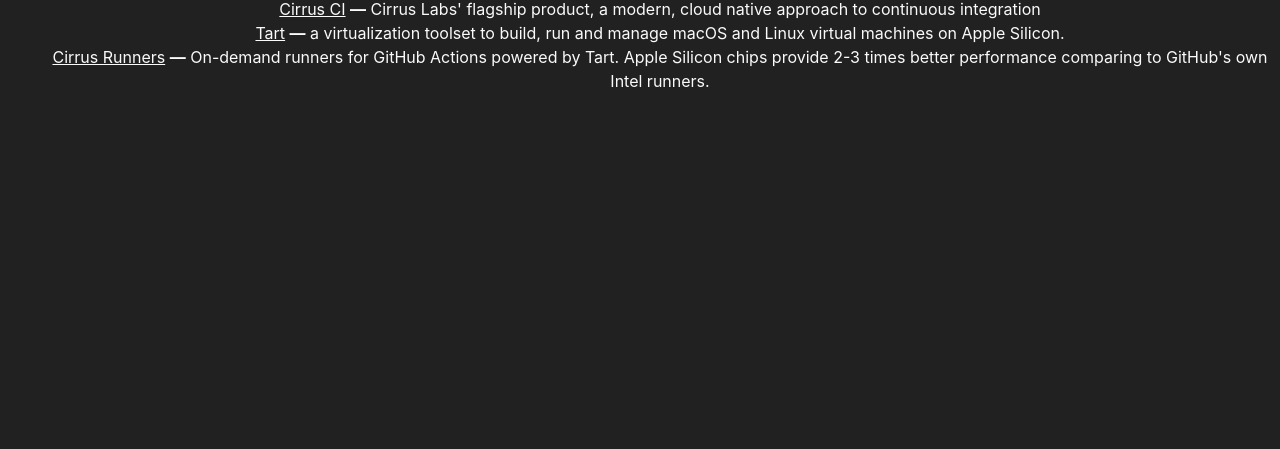
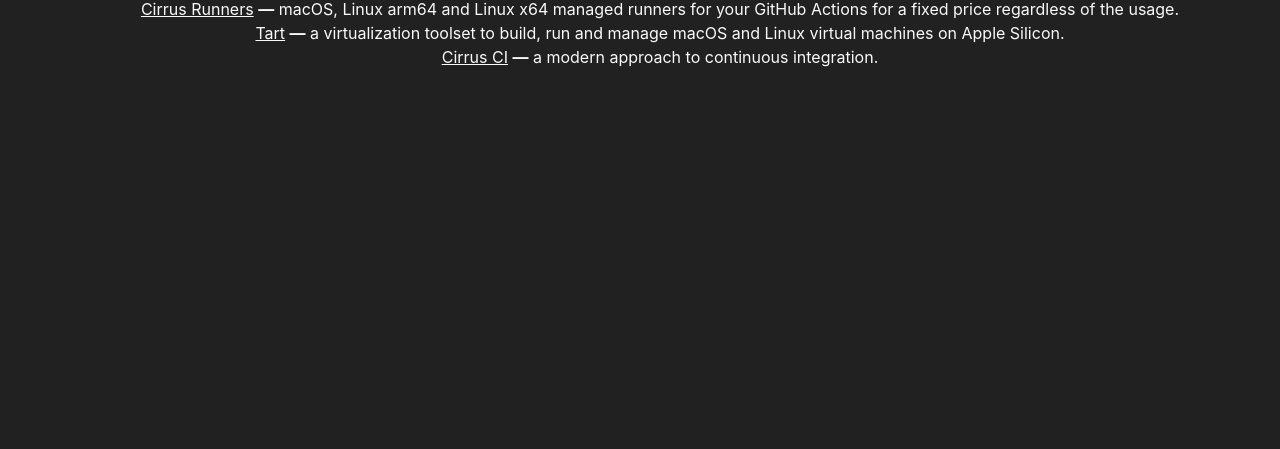
Before and after one commit to cirruslabs/cirruslabs.github.io, a plain HTML site: page index.html in a window 1280 px wide. Shown: the part 351-800 px from the top of the page. Drawn offline with nearby package versions, Linux system fonts and the light colour scheme.

Commit message:
Update index.html

```diff
--- a/index.html
+++ b/index.html
@@ -35,16 +35,16 @@
       <h2>Products</h2>
       <ul class="body-text" style="list-style-type: none">
         <li>
-          <a href="https://cirrus-ci.org">Cirrus CI</a>
-          <abbr><b>—</b> Cirrus Labs' flagship product, a modern, cloud native approach to continuous integration</abbr>
+          <a href="https://cirrus-runners.app//">Cirrus Runners</a>
+          <abbr><b>—</b> macOS, Linux arm64 and Linux x64 managed runners for your GitHub Actions for a fixed price regardless of the usage.</abbr>
         </li>
         <li>
           <a href="https://tart.run/">Tart</a>
           <abbr><b>—</b> a virtualization toolset to build, run and manage macOS and Linux virtual machines on Apple Silicon.</abbr>
         </li>
         <li>
-          <a href="https://tart.run/github-actions/">Cirrus Runners</a>
-          <abbr><b>—</b> On-demand runners for GitHub Actions powered by Tart. Apple Silicon chips provide 2-3 times better performance comparing to GitHub's own Intel runners.</abbr>
+          <a href="https://cirrus-ci.org">Cirrus CI</a>
+          <abbr><b>—</b> a modern approach to continuous integration.</abbr>
         </li>
       </ul>
     </div>
```
